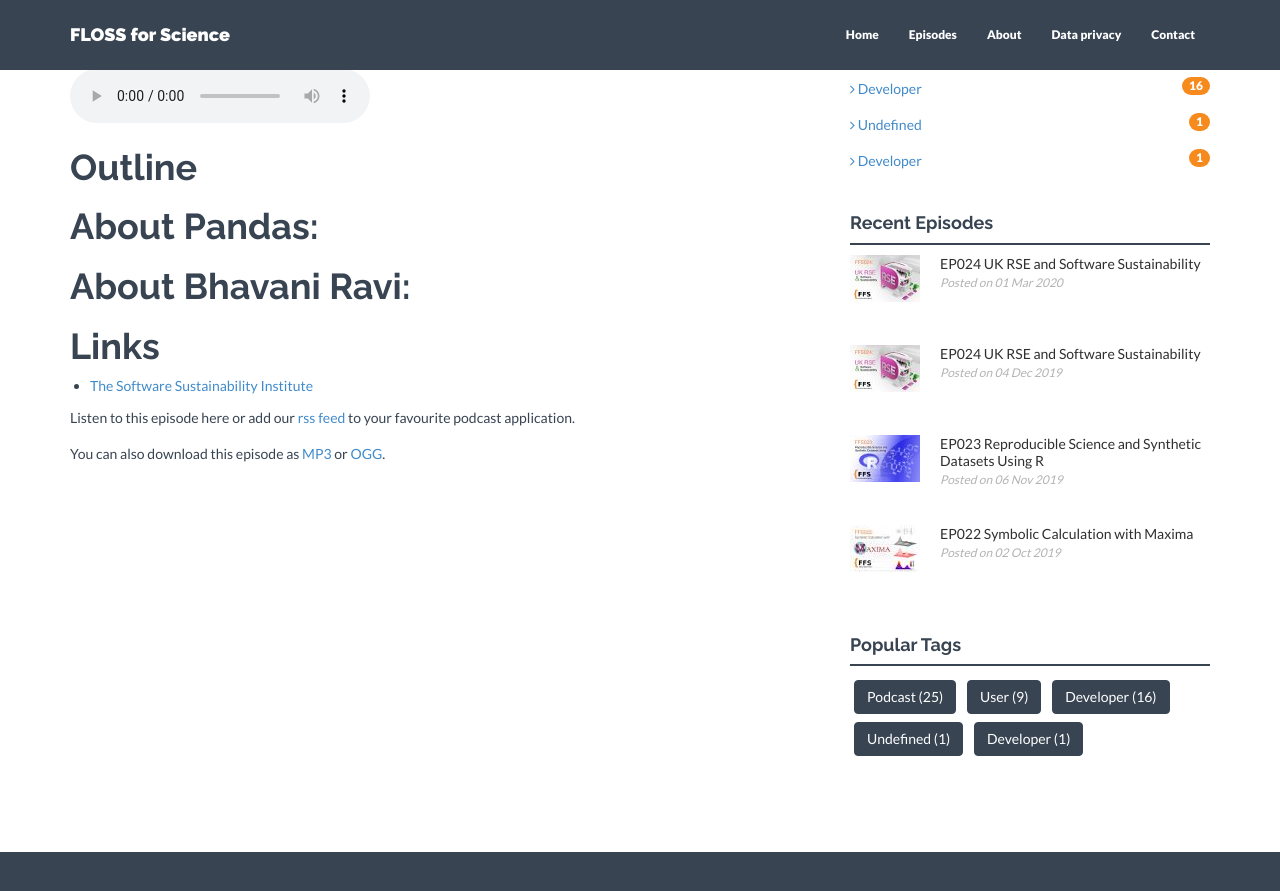
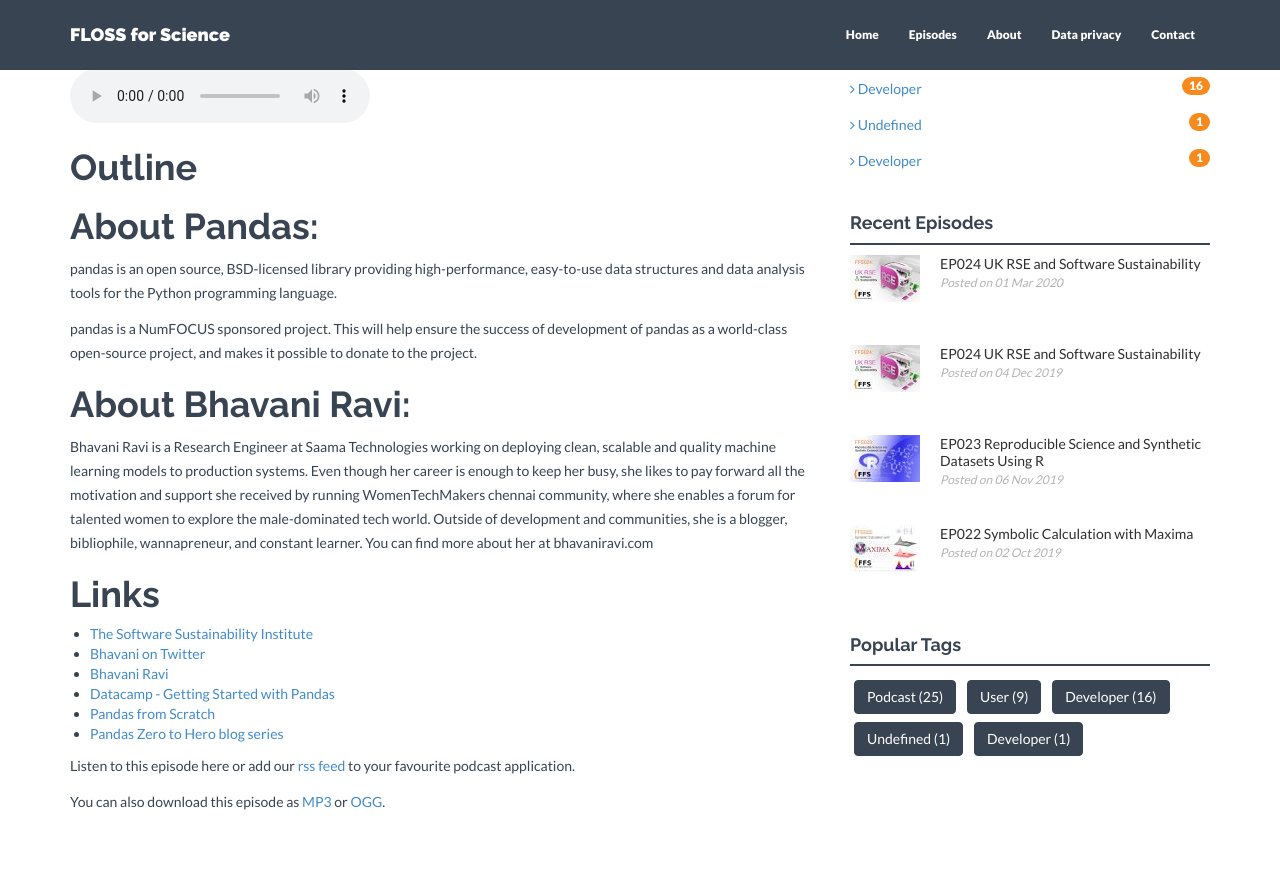
Before and after one commit to FLOSSforScience/FLOSSforScience.github.io, a Jekyll site: the page built from _posts/2020-03-01-season3-epsiode-2.markdown, in a window 1280 px wide and 900 px high, scrolled down 786 px. Shown: the top 891 px of the window. Built offline with Jekyll 4.4.1, drawn with Linux system fonts in a browser that asks for light colours; nearby versions of some CDN libraries.

Commit message:
Update 2020-03-01-season3-epsiode-2.markdown (#53)

```diff
--- a/_posts/2020-03-01-season3-epsiode-2.markdown
+++ b/_posts/2020-03-01-season3-epsiode-2.markdown
@@ -82,15 +82,23 @@
 
 # About Pandas:
 
+pandas is an open source, BSD-licensed library providing high-performance, easy-to-use data structures and data analysis tools for the Python programming language.
 
+pandas is a NumFOCUS sponsored project. This will help ensure the success of development of pandas as a world-class open-source project, and makes it possible to donate to the project.
 
 # About Bhavani Ravi:
 
-
+Bhavani Ravi is a Research Engineer at  Saama Technologies working on deploying clean, scalable and quality machine learning models to production systems. Even though her career is enough to keep her busy, she likes to pay forward all the motivation and support she received by running WomenTechMakers chennai community, where she enables a forum for talented women to explore the male-dominated tech world. Outside of development and communities, she is a blogger, bibliophile, wannapreneur, and constant learner. You can find more about her at bhavaniravi.com
 
 # Links
 
 * [The Software Sustainability Institute](www.software.ac.uk)
+* [Bhavani on Twitter](https://twitter.com/geeky_bhavani)
+* [Bhavani Ravi](bhavaniravi.com)
+* [Datacamp - Getting Started with Pandas](https://www.datacamp.com/community/tutorials/pandas-tutorial-dataframe-python)
+* [Pandas from Scratch](https://www.analyticsvidhya.com/blog/2016/01/complete-tutorial-learn-data-science-python-scratch-2/)
+* [Pandas Zero to Hero blog series](https://medium.com/series/python-pandas-101-55f5e47ac7c8)
+
 
 
 Listen to this episode here or add our [rss feed](https://flossforscience.com/feed.xml) to your favourite podcast application.
```
